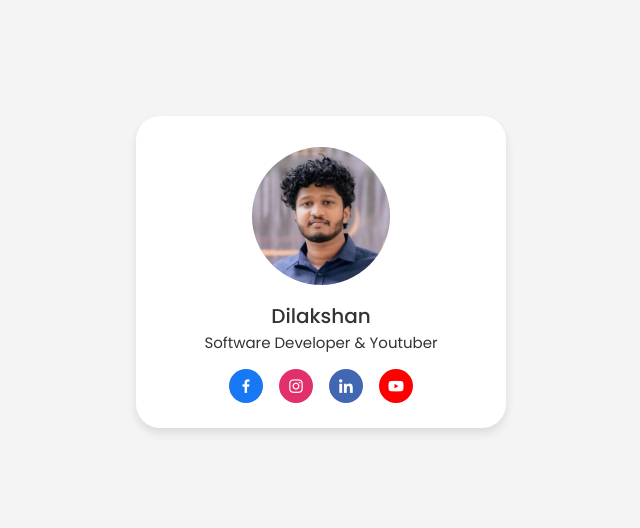
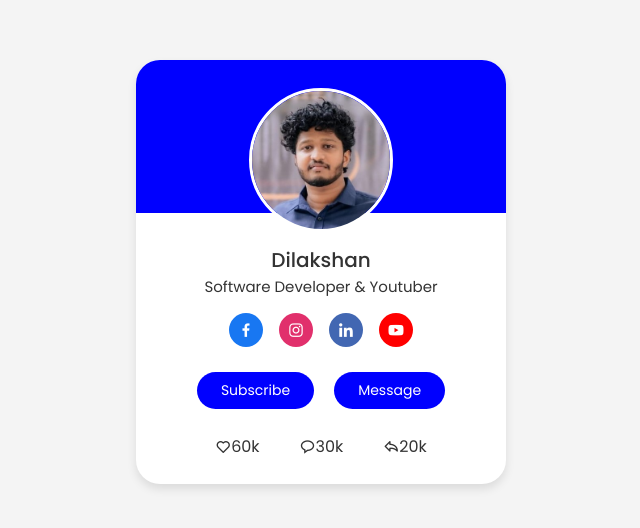
Before and after one commit to SGDilakshan/CSS-Mini-Projects, a plain HTML site: page Project 1/index.html in a window 1280 px wide. Shown: the part 128-656 px from the top of the page, without its empty margins (319-959 px from the left). Drawn offline with nearby package versions, Linux system fonts and the light colour scheme.

Commit message:
Update the Profile Card

```diff
--- a/Project 1/css/style.css
+++ b/Project 1/css/style.css
@@ -26,6 +26,18 @@ body{
     border-radius: 24px;
     padding: 25px;
     box-shadow: 0 5px 10px rgba(0,0,0,0.1);
+    position: relative;
+}
+
+.profile-card::before{
+    content: "";
+    position: absolute;
+    top: 0;
+    left: 0;
+    height: 36%;
+    width: 100%;
+    border-radius: 24px 24px 0 0;
+    background-color: blue;
 }
 
 .image{
@@ -33,6 +45,7 @@ body{
     height: 150px;
     width: 150px;
     border-radius: 50%;
+    /* border: 3px solid blue; */
     background-image: blue;
     padding: 3px;
     margin-bottom: 10px;
@@ -84,3 +97,49 @@ body{
     background-color: #4070f4;
     text-decoration: none;
 }
+
+.profile-card .buttons{
+    display: flex;
+    align-items: center;
+    margin-top: 25px;
+}
+
+.buttons .button{
+    color: #fff;
+    font-size: 14px;
+    font-weight: 400;
+    border: none;
+    border-radius: 24px;
+    margin: 0 10px;
+    padding: 8px 24px;
+    background-color: blue;
+    cursor: pointer;
+    transition: all 0.3s ease;
+}
+
+.buttons .button.hover{
+    background-color: blue;
+}
+
+.profile-card .analytics{
+    display: flex;
+    align-items: center;
+    margin-top: 25px;
+}
+
+.analytics .data{
+    display: flex;
+    align-items: center;
+    color: #333;
+    padding: 0 20px;
+    border-radius: 2px solid #e7e7e7;
+}
+.data .i{
+    font-size: 18px;
+    margin-right: 6px;
+}
+
+.data .last-child{
+    border-right: none;
+
+}
--- a/Project 1/index.html
+++ b/Project 1/index.html
@@ -38,7 +38,25 @@
             <a href="#" style="background: #ff0000" class="link">
                 <i class='bx bxl-youtube'></i>
             </a>
+        </div>
+        <div class="buttons">
+            <button class="button">Subscribe</button>
+            <button class="button">Message</button>
+        </div>
 
+        <div class="analytics">
+            <div class="data">
+                <i class='bx bx-heart'></i>
+                <span class="number">60k</span>
+            </div>
+            <div class="data">
+                <i class='bx bx-message-rounded'></i>
+                <span class="number">30k</span>
+            </div>
+            <div class="data">
+                <i class='bx bx-share' ></i>
+                <span class="number">20k</span>
+            </div>
         </div>
 
     </div>
```
